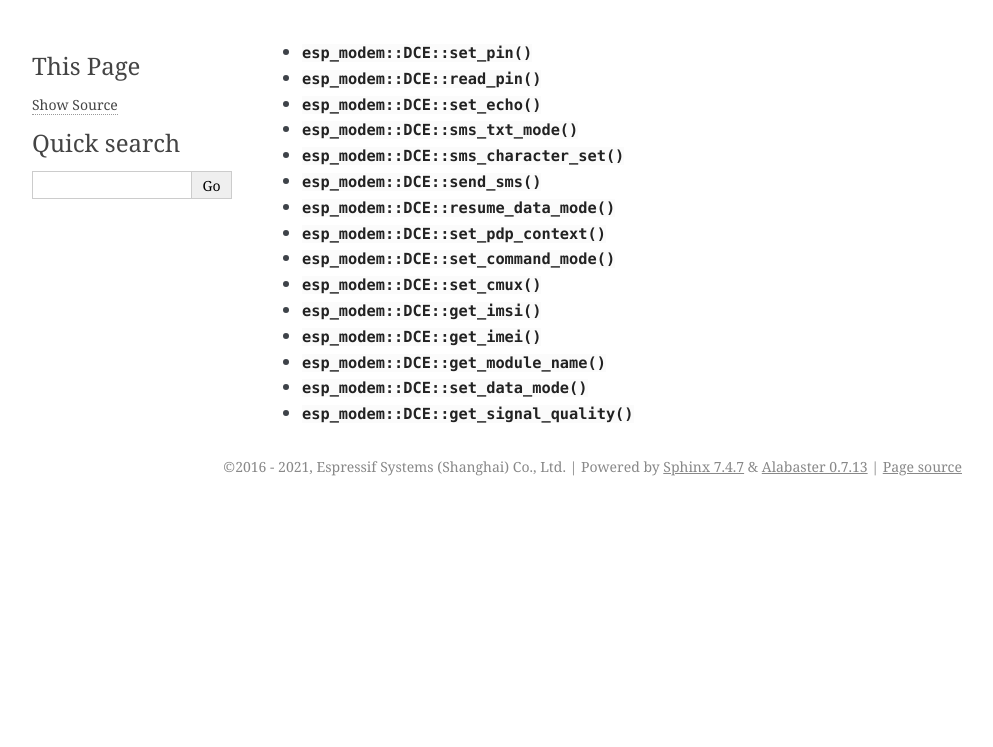
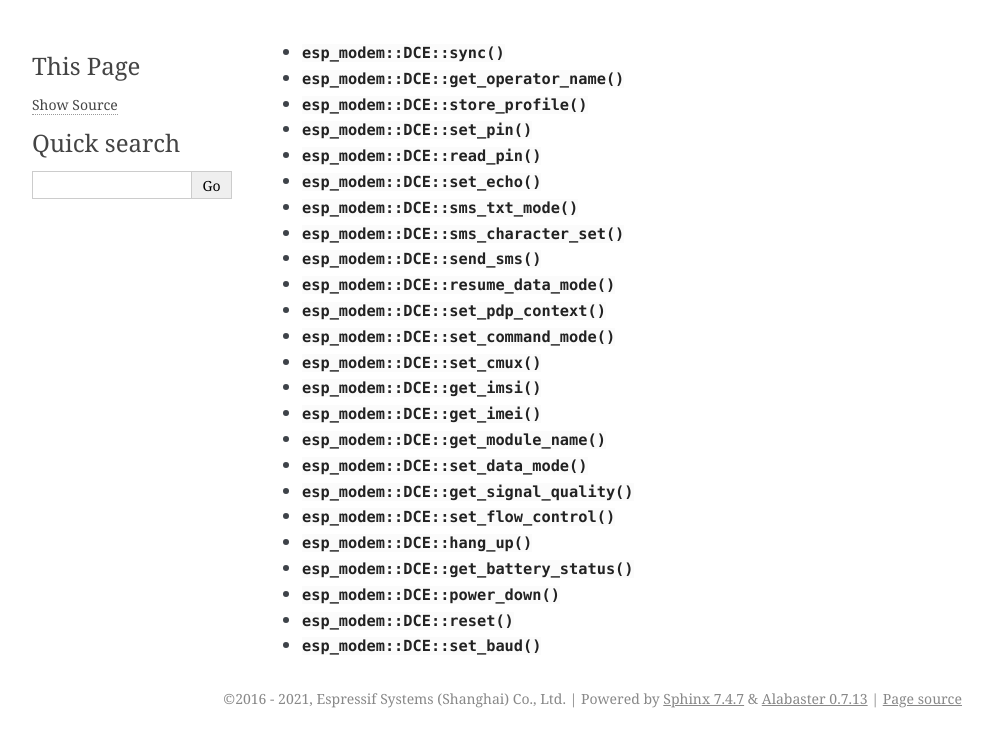
Before and after one commit to espressif/esp-protocols, a Sphinx documentation site: the page built from esp_modem/docs/cxx_api_links.rst, in a window 1280 px wide. Shown: the top 747 px of the page, without its empty margins (148-1141 px from the left). Built offline with Sphinx 7.4.7, drawn with Linux system fonts in a browser that asks for light colours.

Commit message:
Updated version and generated docs

```diff
--- a/esp_modem/docs/cxx_api_links.rst
+++ b/esp_modem/docs/cxx_api_links.rst
@@ -1,4 +1,7 @@
 
+- :cpp:func:`esp_modem::DCE::sync`
+- :cpp:func:`esp_modem::DCE::get_operator_name`
+- :cpp:func:`esp_modem::DCE::store_profile`
 - :cpp:func:`esp_modem::DCE::set_pin`
 - :cpp:func:`esp_modem::DCE::read_pin`
 - :cpp:func:`esp_modem::DCE::set_echo`
@@ -14,3 +17,9 @@
 - :cpp:func:`esp_modem::DCE::get_module_name`
 - :cpp:func:`esp_modem::DCE::set_data_mode`
 - :cpp:func:`esp_modem::DCE::get_signal_quality`
+- :cpp:func:`esp_modem::DCE::set_flow_control`
+- :cpp:func:`esp_modem::DCE::hang_up`
+- :cpp:func:`esp_modem::DCE::get_battery_status`
+- :cpp:func:`esp_modem::DCE::power_down`
+- :cpp:func:`esp_modem::DCE::reset`
+- :cpp:func:`esp_modem::DCE::set_baud`
```
Also changed, not shown: 4 other files.
